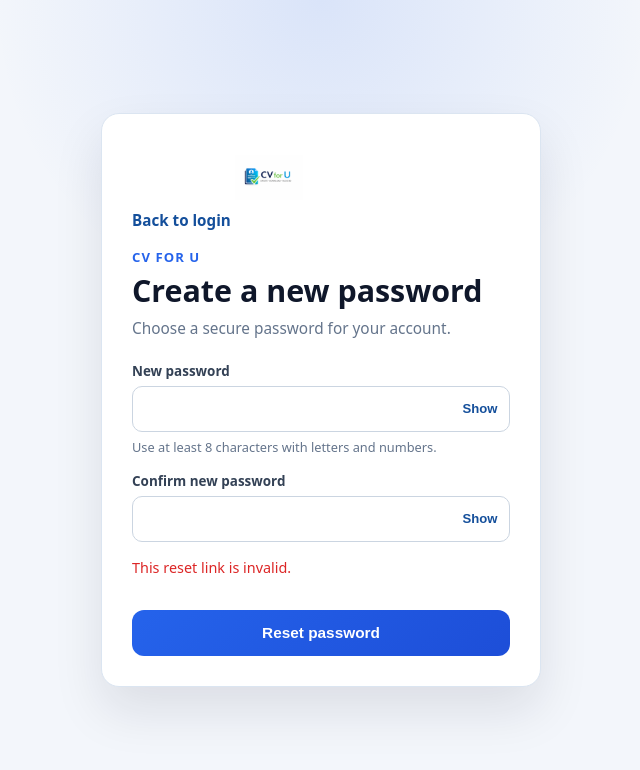
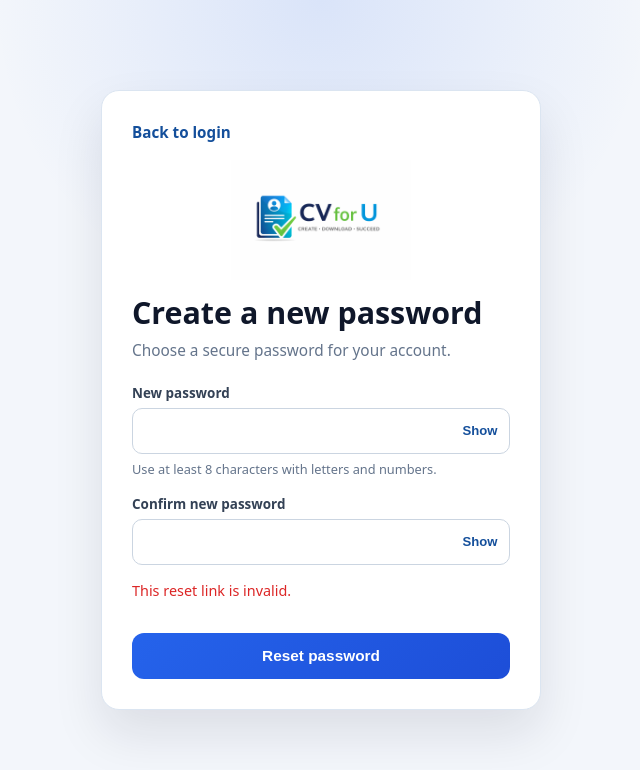
Before and after one commit to bantucekisani/cv-for-u, a website: page public/reset-password.html in a window 1280 px wide. Shown: the whole page, without its empty margins (319-959 px from the left). Drawn offline with Linux system fonts and the light colour scheme.

Commit message:
Fix logo sizing and remove duplicate brand text

```diff
--- a/public/css/auth.css
+++ b/public/css/auth.css
@@ -38,19 +38,16 @@
 }
 
 .auth-logo {
-  width: 68px;
-  height: 68px;
+  display: block;
+  width: clamp(132px, 44vw, 180px);
+  height: auto;
+  max-width: 100%;
   object-fit: contain;
-  margin-bottom: 14px;
+  margin: 0 auto 16px;
 }
 
 .auth-eyebrow {
-  margin: 0 0 8px;
-  color: #2563eb;
-  font-size: 0.82rem;
-  font-weight: 700;
-  letter-spacing: 0.08em;
-  text-transform: uppercase;
+  display: none;
 }
 
 .auth-card h1,
--- a/public/css/cv.css
+++ b/public/css/cv.css
@@ -1945,17 +1945,15 @@ body.pdf-mode .cv-preview {
 }
 
 .topbar .logo {
-  width: 44px;
-  height: 44px;
+  width: clamp(104px, 24vw, 132px);
+  height: auto;
+  max-width: 100%;
   object-fit: contain;
   flex: 0 0 auto;
 }
 
 .topbar .app-name {
-  font-size: 1.05rem;
-  font-weight: 700;
-  color: #0f172a;
-  white-space: nowrap;
+  display: none;
 }
 
 .topbar .top-link,
```
